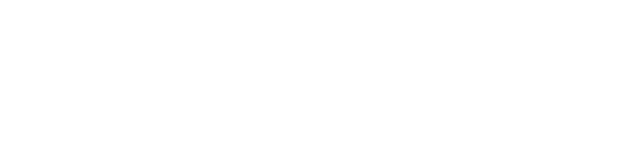
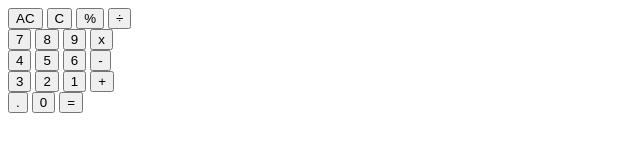
Before and after one commit to Nicolouiskayencodes/Calculator, a plain HTML site: page index.html in a window 1280 px wide. Shown: the whole page, without its empty margins (0-640 px from the left). Drawn offline with Linux system fonts and the light colour scheme.

Commit message:
Lay out basic html structure

```diff
--- a/index.html
+++ b/index.html
@@ -3,11 +3,44 @@
 <head>
   <meta charset="UTF-8">
   <meta name="viewport" content="width=device-width, initial-scale=1.0">
-  <title>Calculcator</title>
+  <title>Calculator</title>
   <link rel="stylesheet" href="style.css">
   <script link="script.js" defer></script>
 </head>
 <body>
-
+  <div id="calculator">
+    <div class="row">
+      <div id="display"></div>
+    </div>
+    <div class="row">
+      <button id="ac">AC</button>
+      <button id="backspace">C</button>
+      <button id="remainder">%</button>
+      <button id="divide">÷</button>
+    </div>
+    <div class="row">
+      <button id="seven">7</button>
+      <button id="eight">8</button>
+      <button id="nine">9</button>
+      <button id="multiply">x</button>
+    </div>
+    <div class="row">
+      <button id="four">4</button>
+      <button id="five">5</button>
+      <button id="six">6</button>
+      <button id="subtract">-</button>
+    </div>
+    <div class="row">
+      <button id="three">3</button>
+      <button id="two">2</button>
+      <button id="one">1</button>
+      <button id="add">+</button>
+    </div>
+    <div class="row">
+      <button id="decimal">.</button>
+      <button id="zero">0</button>
+      <button id="equals">=</button>
+    </div>
+  </div>
 </body>
 </html>
```
